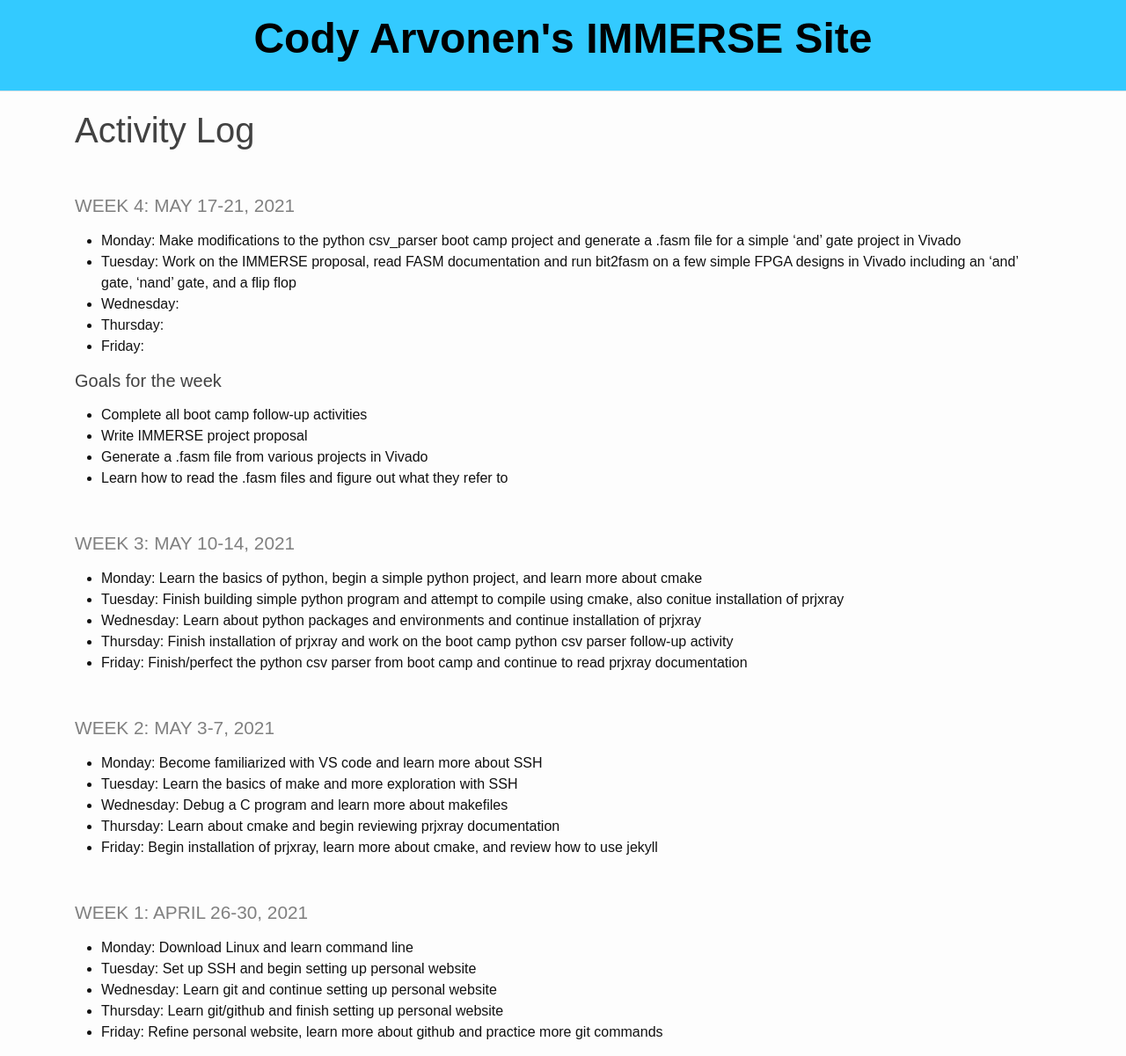
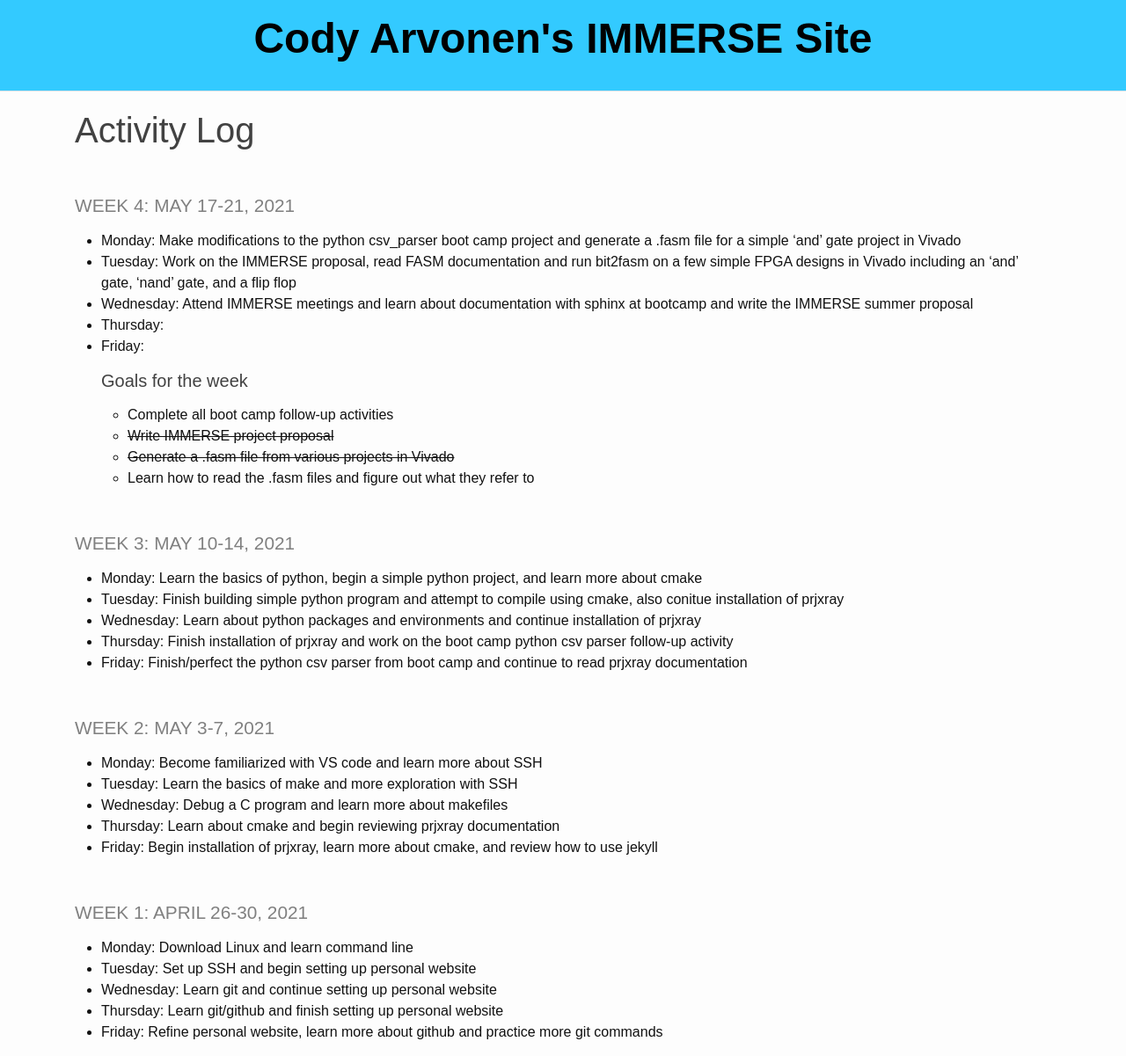
Before and after one commit to codyarvonen/personal_website, a Jekyll site: the page built from _pages/log.md, in a window 1280 px wide and 1201 px high. Shown: the whole window at 88% size. Built offline with Jekyll 4.4.1, drawn with Linux system fonts in a browser that asks for light colours.

Commit message:
5/19/2021 Activity Log update

```diff
--- a/_pages/log.md
+++ b/_pages/log.md
@@ -7,15 +7,15 @@ title: Activity Log
 
 * **Monday**: Make modifications to the python csv_parser boot camp project and generate a .fasm file for a simple 'and' gate project in Vivado
 * **Tuesday**: Work on the IMMERSE proposal, read FASM documentation and run bit2fasm on a few simple FPGA designs in Vivado including an 'and' gate, 'nand' gate, and a flip flop
-* **Wednesday**:
+* **Wednesday**: Attend IMMERSE meetings and learn about documentation with sphinx at bootcamp and write the IMMERSE summer proposal
 * **Thursday**:
 * **Friday**:
 
-##### **Goals for the week**
-* Complete all boot camp follow-up activities
-* Write IMMERSE project proposal
-* Generate a .fasm file from various projects in Vivado
-* Learn how to read the .fasm files and figure out what they refer to
+  ##### **Goals for the week**
+    * Complete all boot camp follow-up activities
+    * ~~Write IMMERSE project proposal~~
+    * ~~Generate a .fasm file from various projects in Vivado~~
+    * Learn how to read the .fasm files and figure out what they refer to
 
 
 ### Week 3: May 10-14, 2021
```
